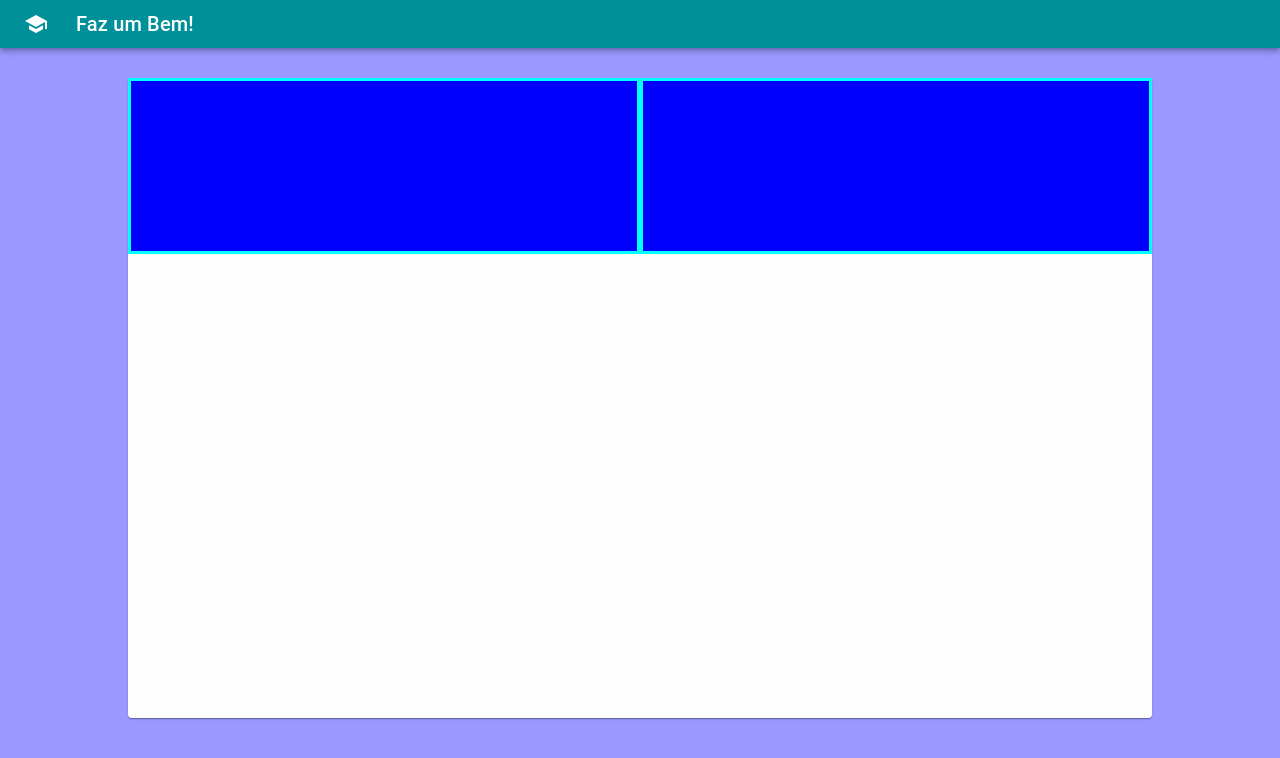
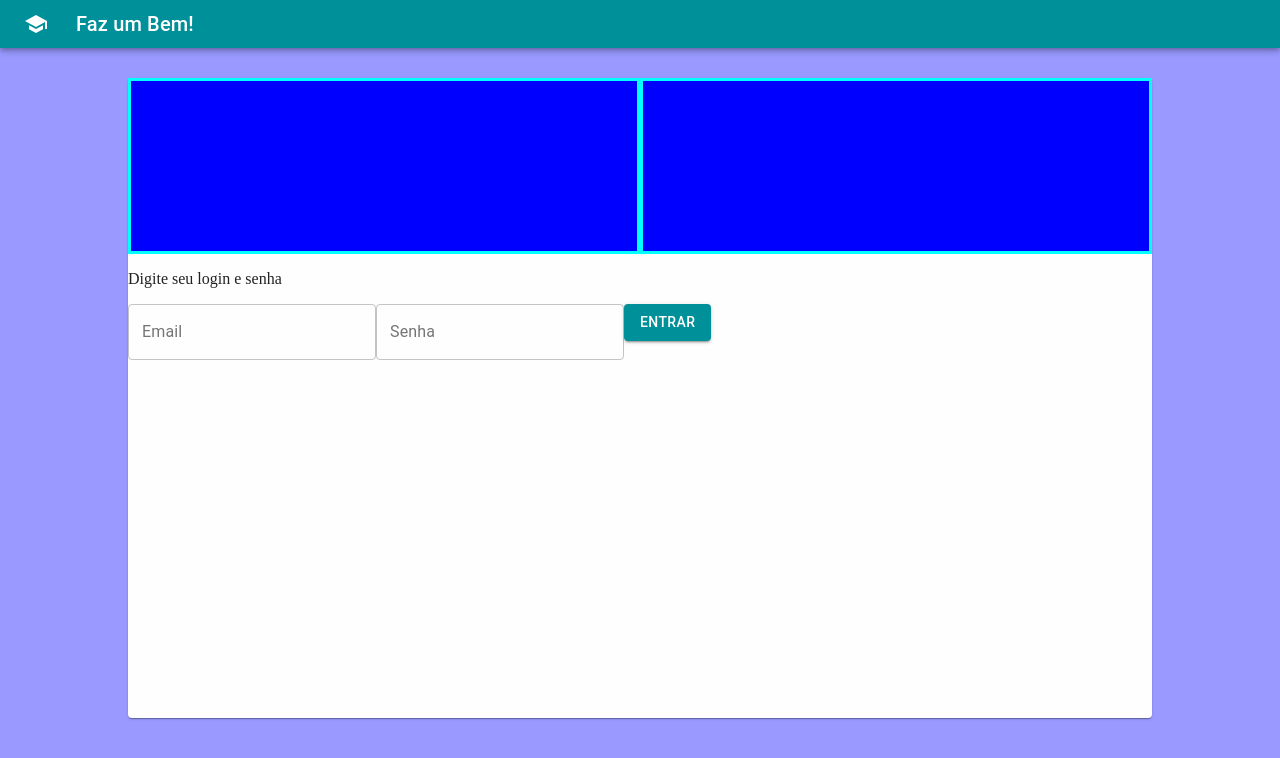
Before and after one commit to FazUmBemUFSM/frontendfazumbem, a React (Create React App) app: page /login in a window 1280 px wide. Shown: the top 758 px of the page. Built offline with nearby package versions, Linux system fonts and the light colour scheme.

Commit message:
Added some fields to the login page

```diff
--- a/src/pages/login/login.tsx
+++ b/src/pages/login/login.tsx
@@ -1,6 +1,7 @@
 import React from 'react'
 import { Paper } from '@material-ui/core';
 import { CenterContainer, TabLogin } from './login-styles';
+import { TextField, Button } from '@material-ui/core';
 
 const Login : React.FC = () => {
 
@@ -8,8 +9,10 @@
         <CenterContainer>
             <Paper style={{width: "80vw", margin:30, height: "80vh", backgroundColor: "#FEFEFE"}}>
                 <div style={{display:"flex"}}><TabLogin/><TabLogin/></div>
-
-
+                <p>Digite seu login e senha</p>
+                <TextField id="outlined-basic" label="Email" variant="outlined"/>
+                <TextField id="outlined-basic" label="Senha" variant="outlined"/>
+                <Button variant="contained" color="primary">Entrar</Button>
             </Paper>
         </CenterContainer>
     )
```
